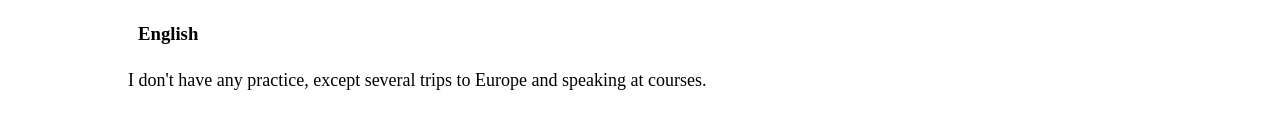
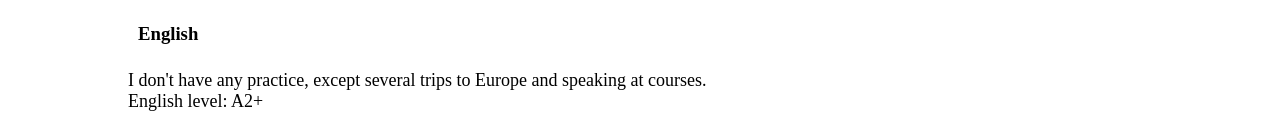
Before and after one commit to MashaMayBe/rsschool-cv, a plain HTML site: page index.html in a window 1280 px wide. Shown: the part 880-1019 px from the top of the page. Drawn offline with Linux system fonts and the light colour scheme.

Commit message:
refactor: add information about english level

```diff
--- a/index.html
+++ b/index.html
@@ -58,7 +58,8 @@
                 BSUIR(2018-2022)</p></section>
         <section id="english">
             <h3>English </h3>
-            <p>I don't have any practice, except several trips to Europe and speaking at courses.
+            <p>I don't have any practice, except several trips to Europe and speaking at courses.<br>
+                English level: A2+
             </p></section>
     </article>
 </main>
```
